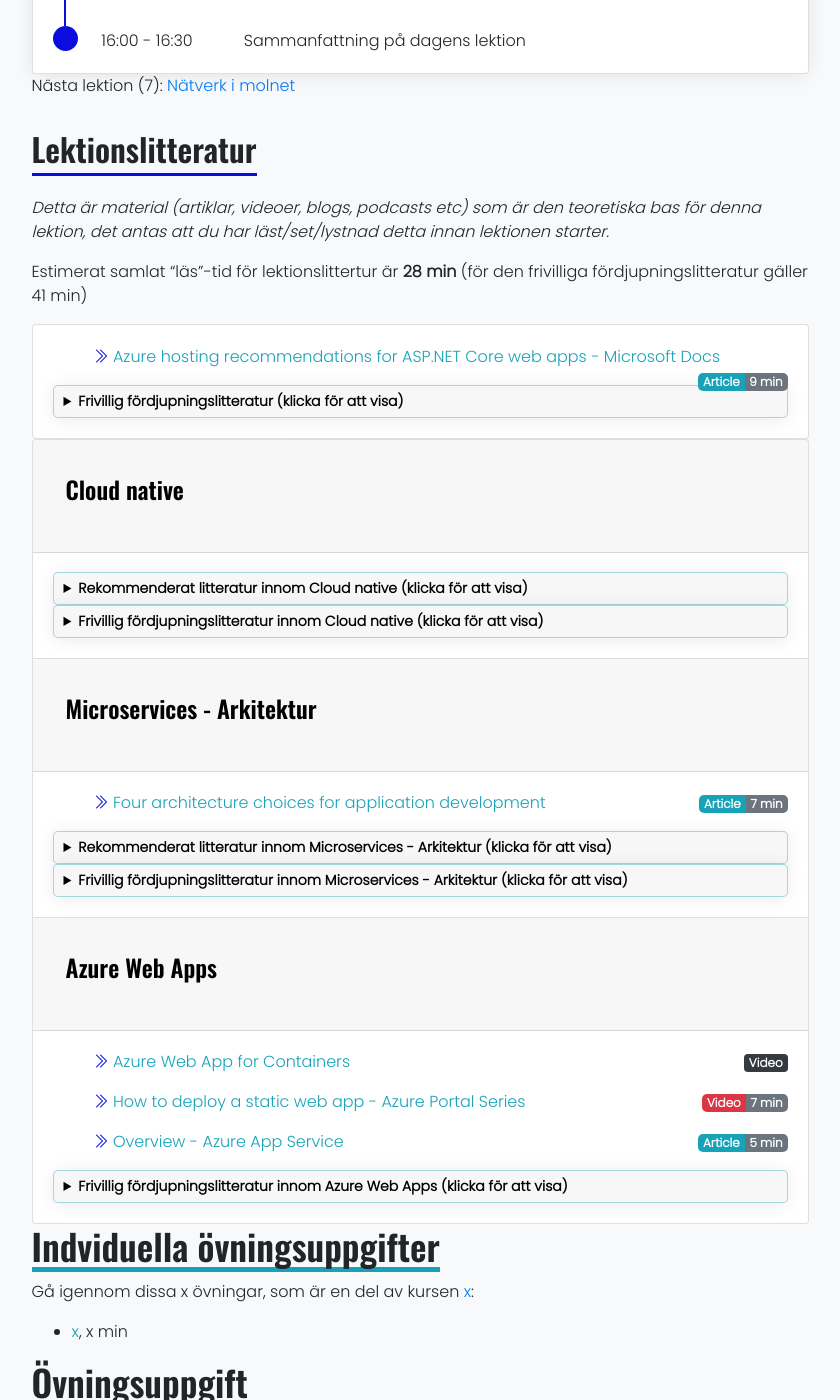
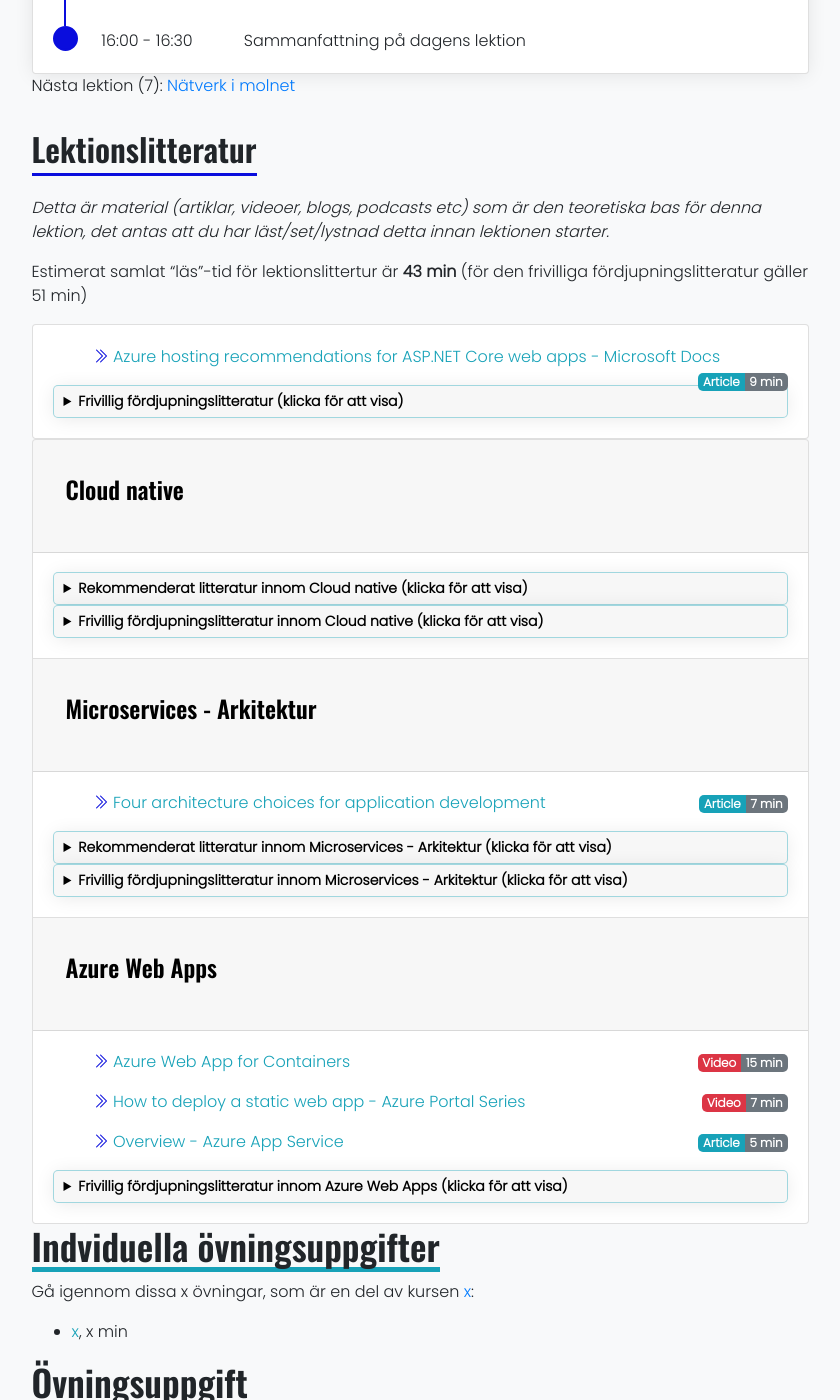
Before and after one commit to PGBSNH20/PGBSNH20-molnapplikationer, a Jekyll site: the page built from lectures/06-webapp.md, in a window 1280 px wide and 1400 px high, scrolled down 779 px. Shown: the whole window, without its empty margins (220-1060 px from the left). Built offline with Jekyll 4.4.1, drawn with Linux system fonts in a browser that asks for light colours; nearby versions of some CDN libraries.

Commit message:
Adds timing

```diff
--- a/_data/lecture_webb_applikationer_i_molnet.yml
+++ b/_data/lecture_webb_applikationer_i_molnet.yml
@@ -1,7 +1,7 @@
 ---
 contentTimeTotal:
-  literatureTime: 28
-  optionalLiteratureTime: 41
+  literatureTime: 43
+  optionalLiteratureTime: 51
 notInTopic:
   literature:
   - title: "Azure hosting recommendations for ASP.NET Core web apps - Microsoft Docs"
@@ -32,7 +32,7 @@ notInTopic:
 topics:
   - topic: "Cloud native"
     literatureTime: 0
-    optionalLiteratureTime: 8
+    optionalLiteratureTime: 18
     description-include: cloud_native.md
     recommendedLiterature:
     - title: "Defining Cloud Native"
@@ -52,8 +52,12 @@ topics:
         Here are five tips for building cloud-aware application architecture that performs better, and is more resilient and easier to manage.
     - title: "5 principles for cloud-native architecture—what it is and how to master it"
       url: https://cloud.google.com/blog/products/application-development/5-principles-for-cloud-native-architecture-what-it-is-and-how-to-master-it
+      timeType: Article
+      timeMinutes: 10
+      timeBadge: info
       description: >
-        Learn to maximize your use of Google Cloud by adopting a cloud-native architecture.
+        Learn to maximize your use of Google Cloud by
+        adopting a cloud-native architecture.
   - topic: "Microservices - Arkitektur"
     literatureTime: 7
     optionalLiteratureTime: 10
@@ -81,15 +85,15 @@ topics:
       description: >
         The microservice architecture structures an application as a set of loosely coupled, deployable/executable components organized around business capabilities
   - topic: "Azure Web Apps"
-    literatureTime: 12
+    literatureTime: 27
     optionalLiteratureTime: 13
     description-include: azure_web_apps.md
     literature:
     - title: "Azure Web App for Containers"
       url: https://www.youtube.com/watch?v=xnUOu-yPEzo
       timeType: Video
-      timeMinutes: 0
-      timeBadge: dark
+      timeMinutes: 15
+      timeBadge: danger
       description: >
         This video covers deploying your React app sitting inside a Docker Image to Azure Web App for Containers.
 
```
